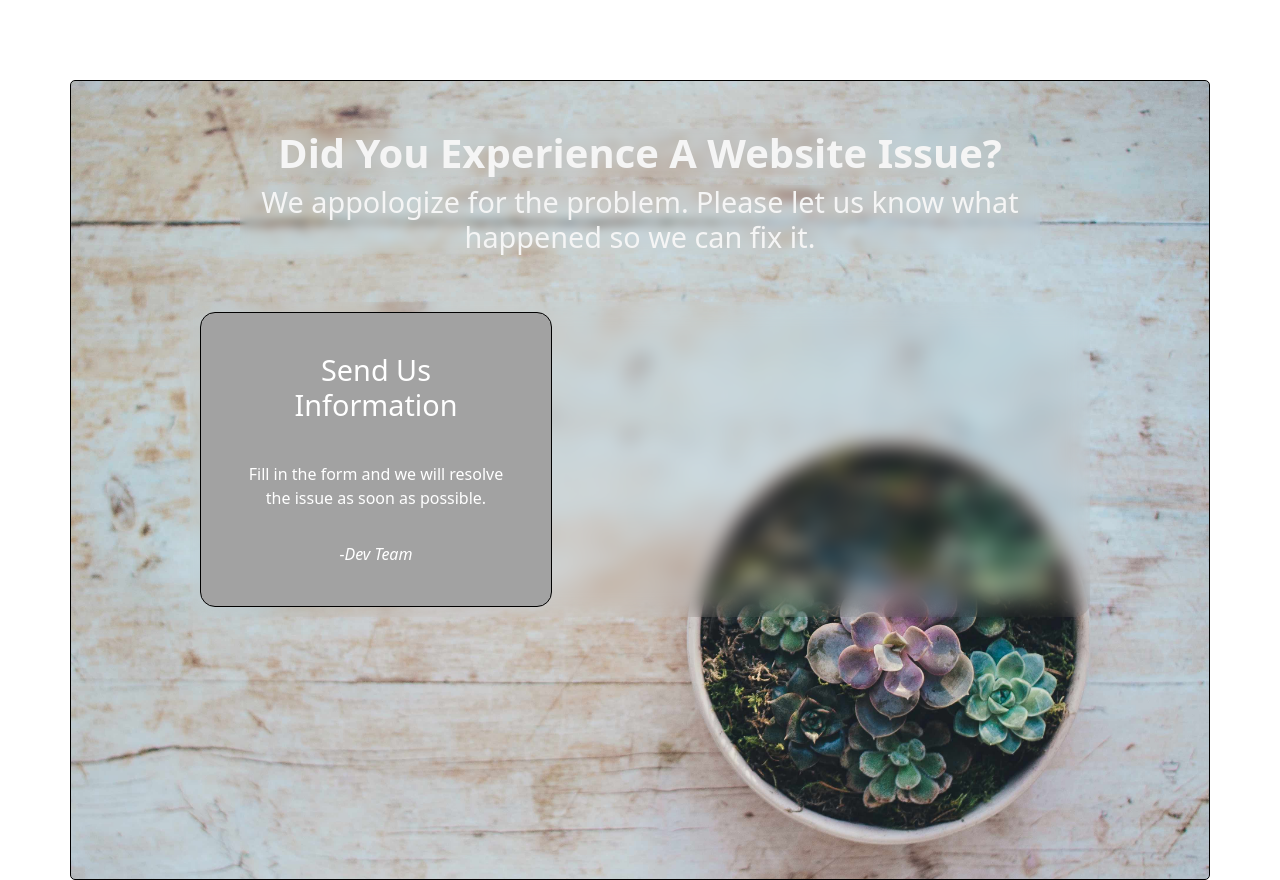
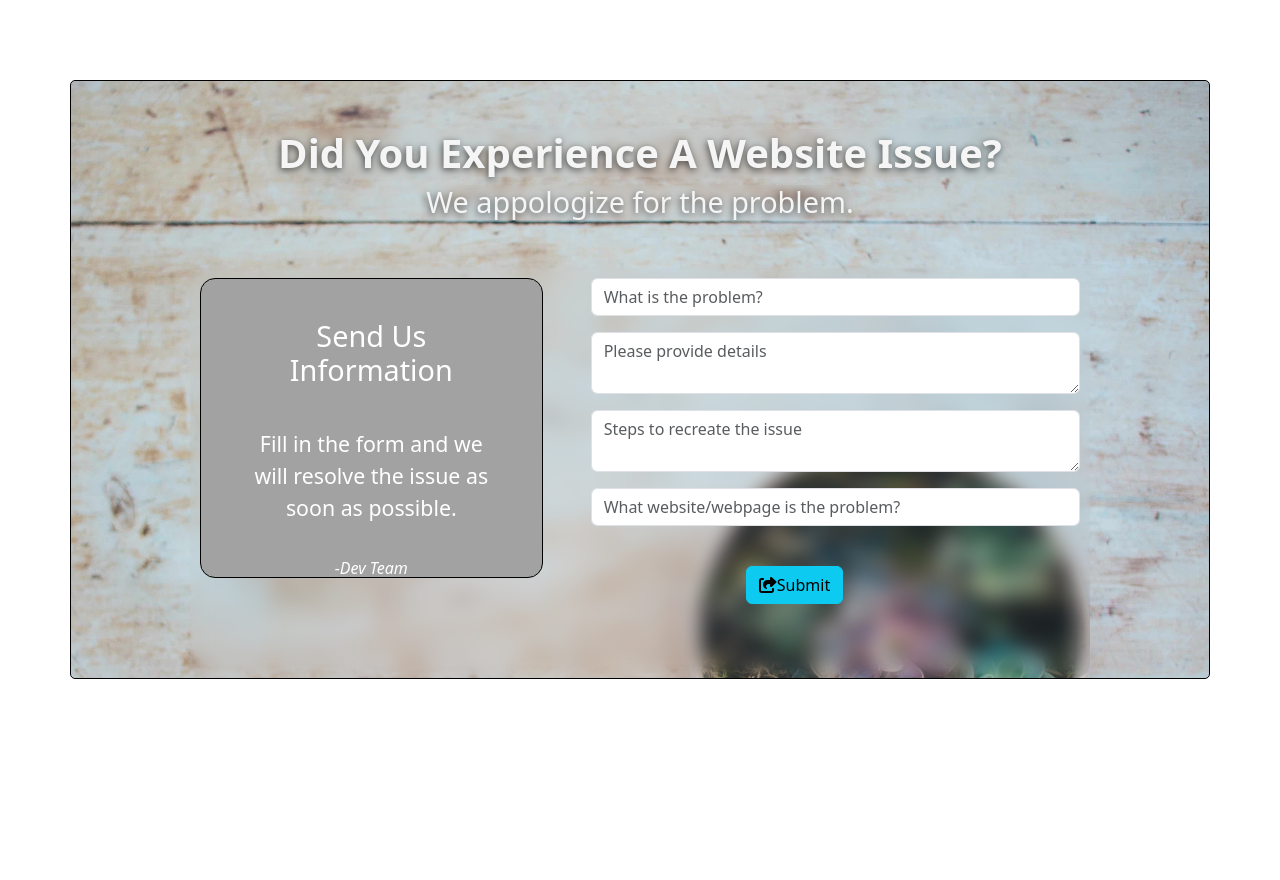
Before and after one commit to JesseLeviHall/Bug-Tracker-MERN, a React (Create React App) app in the folder frontend/: page /publicform in a window 1280 px wide. After the commit the page ends 800 px from the top, so only its background shows below. Built offline with nearby package versions, Linux system fonts and the light colour scheme; a web font is replaced by a local one.

Commit message:
format edit

```diff
--- a/frontend/src/Views/Pages/PublicForm/PublicForm.jsx
+++ b/frontend/src/Views/Pages/PublicForm/PublicForm.jsx
@@ -2,15 +2,13 @@ import React from "react";
 import "./publicform.css";
 import { FontAwesomeIcon } from "@fortawesome/react-fontawesome";
 import { faShareFromSquare } from "@fortawesome/free-solid-svg-icons";
+import { Form, Row, FormGroup, Input, Col, Button } from "reactstrap";
 
 const PublicForm = () => {
   return (
     <div id="container" className="container-sm ">
       <h1 className="mt-5">Did You Experience A Website Issue?</h1>
-      <h2 className=" mb-5">
-        We appologize for the problem. Please let us know what happened so we
-        can fix it.
-      </h2>
+      <h2 className=" mb-5">We appologize for the problem.</h2>
       <div id="message-container">
         <div className="contact-info">
           <h4>Send Us Information</h4>
@@ -21,7 +19,51 @@ const PublicForm = () => {
             <i className="icon">-Dev Team</i>
           </div>
         </div>
-        <form></form>
+        <Form className="ms-5">
+          <Row>
+            <FormGroup>
+              <Input
+                type="text"
+                name="name"
+                placeholder="What is the problem?"
+              />
+            </FormGroup>
+            <FormGroup>
+              <Input
+                type="textarea"
+                name="details"
+                placeholder="Please provide details"
+              />
+            </FormGroup>
+          </Row>
+          <FormGroup className="sm-ms-4">
+            <Col sm={12}>
+              <Input
+                required
+                id="steps"
+                name="steps"
+                type="textarea"
+                placeholder="Steps to recreate the issue"
+              />
+            </Col>
+          </FormGroup>
+          <FormGroup className="sm-ms-4">
+            <Col sm={12}>
+              <Input
+                id="webpage"
+                name="webpage"
+                placeholder="What website/webpage is the problem?"></Input>
+            </Col>
+          </FormGroup>
+          <FormGroup className="sm-ms-4">
+            <Col xs={10}>
+              <Button className="mt-4 mb-5" color="info" type="submit">
+                <FontAwesomeIcon icon={faShareFromSquare} />
+                Submit
+              </Button>
+            </Col>
+          </FormGroup>
+        </Form>
       </div>
     </div>
   );
--- a/frontend/src/Views/Pages/PublicForm/publicform.css
+++ b/frontend/src/Views/Pages/PublicForm/publicform.css
@@ -5,7 +5,7 @@
   flex-direction: column;
   align-items: center;
   text-align: center;
-  height: 100vh;
+  max-height: 1800px;
   width: 100%;
   background-image: url("../../../img/back2.jpg") ;
   background-size: cover;
@@ -29,6 +29,7 @@
   background-color: #a2a2a2;
   flex: 0 1 40%;
   border-radius: 15px;
+  max-height: 300px;
   padding: 40px;
   color: white;
   display: flex;
@@ -41,6 +42,7 @@ h1 {
   font-weight: 600;
   color: whitesmoke;
   border-radius: 20px;
+  text-shadow: -1px 2px 7px rgba(0, 0, 0, 0.64);
 }
 
 h2 {
@@ -49,20 +51,30 @@ h2 {
   font-size: 1.8rem;
   color: whitesmoke;
   border-radius: 20px;
+  text-shadow: -1px 2px 7px rgba(0, 0, 0, 0.64);
 }
 
 h4 {
   margin-top: 0;
   font-size: 1.8rem;
   font-weight: 500;
+
 }
 
 p {
   font-weight: 300;
   margin-top: 2rem;
   margin-bottom: 2rem;
+  font-size: 16pt;
+
 }
 
 i {
   font-style: italic;
+
 }
+
+
+Col {
+  display: flex;
+}
```
